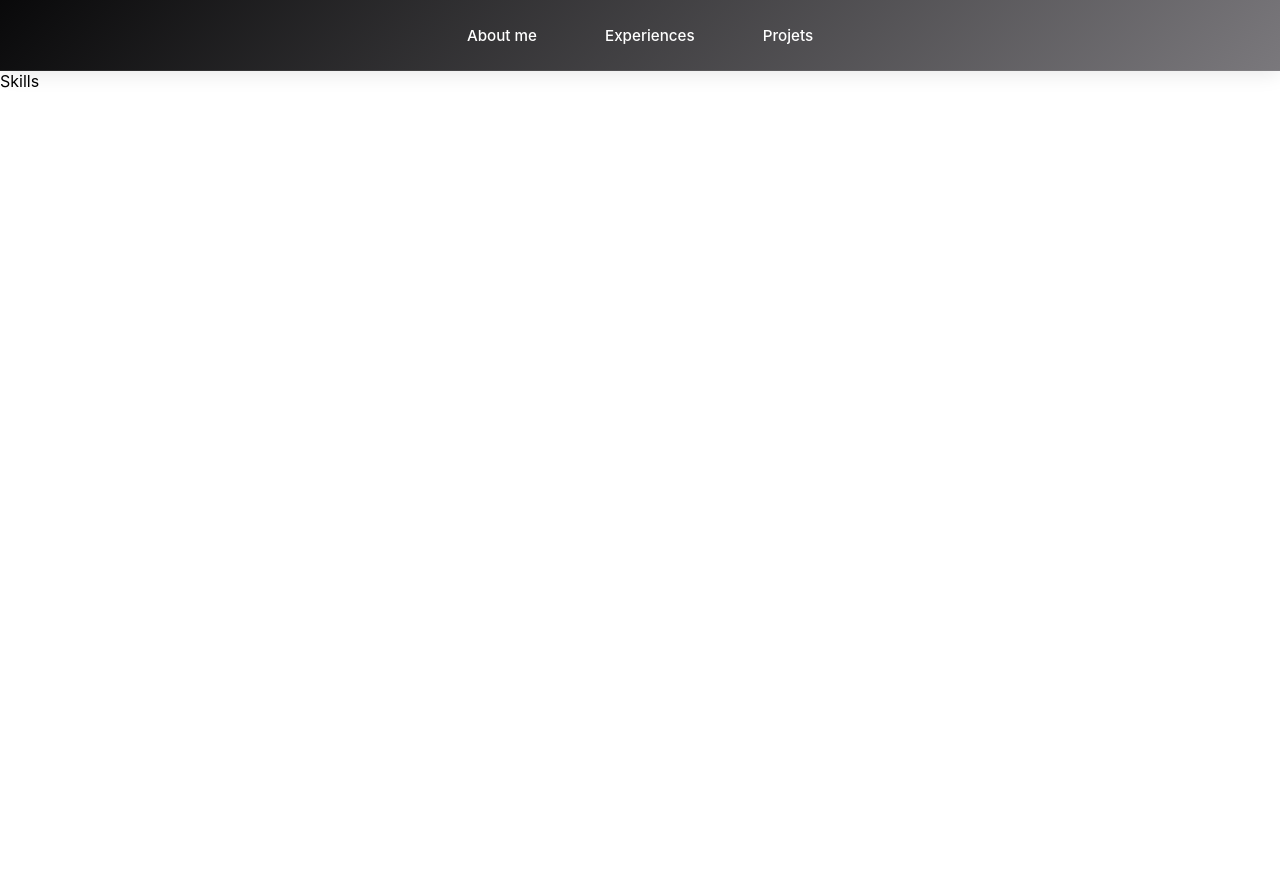
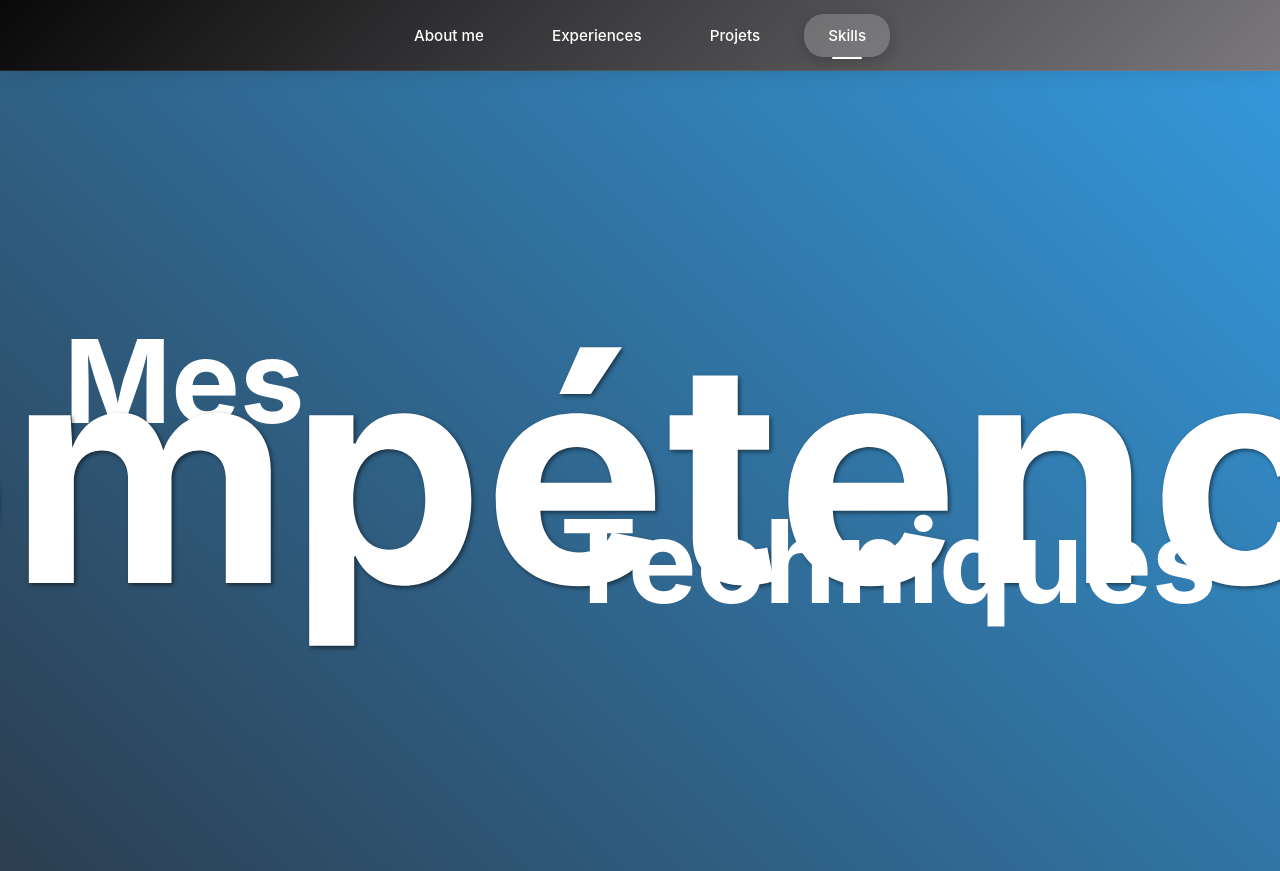
Before and after one commit to Nchappui/portfolio, a React (Create React App) app: page /skills in a window 1280 px wide. Built offline with nearby package versions, Linux system fonts and the light colour scheme.

Commit message:
Add Skills page with scroll effects and styling

```diff
--- a/src/components/Navigation.js
+++ b/src/components/Navigation.js
@@ -19,6 +19,7 @@ const Navigation = () => {
     { key: "about", label: "About me", path: "/about" },
     { key: "experiences", label: "Experiences", path: "/experiences" },
     { key: "projects", label: "Projets", path: "/projects" },
+    { key: "skills", label: "Skills", path: "/skills" },
   ];
 
   return (
--- a/src/pages/Skills.css
+++ b/src/pages/Skills.css
@@ -0,0 +1,54 @@
+.skills-container {
+  min-height: 100vh;
+  background: linear-gradient(45deg, #2c3e50, #3498db);
+  position: relative;
+  overflow-x: hidden;
+  display: flex;
+  align-items: center;
+  justify-content: center;
+  padding: 2rem;
+}
+
+.skills-left {
+  position: absolute;
+  left: 5%;
+  top: 30%;
+  font-size: 6vw;
+  color: #ffffff;
+  font-weight: bold;
+  transition: transform 0.1s ease-out;
+  will-change: transform;
+}
+
+.skills-center {
+  font-size: 12vw;
+  color: #ffffff;
+  font-weight: 900;
+  text-align: center;
+  transition: transform 0.1s ease-out;
+  will-change: transform;
+  text-shadow: 2px 2px 4px rgba(0, 0, 0, 0.5);
+}
+
+.skills-right {
+  position: absolute;
+  right: 5%;
+  bottom: 30%;
+  font-size: 6vw;
+  color: #ffffff;
+  font-weight: bold;
+  transition: transform 0.1s ease-out;
+  will-change: transform;
+}
+
+/* Responsive design */
+@media (max-width: 768px) {
+  .skills-left,
+  .skills-right {
+    font-size: 8vw;
+  }
+
+  .skills-center {
+    font-size: 15vw;
+  }
+}
--- a/src/pages/Skills.js
+++ b/src/pages/Skills.js
@@ -1,9 +1,47 @@
-import React from 'react'
+import React, { useEffect, useState } from 'react';
+import './Skills.css';
 
 function Skills() {
+  const [scrollY, setScrollY] = useState(0);
+
+  useEffect(() => {
+    const handleScroll = () => {
+      setScrollY(window.scrollY);
+    };
+
+    window.addEventListener('scroll', handleScroll);
+    return () => window.removeEventListener('scroll', handleScroll);
+  }, []);
+
+  // Effet plus avancé avec différentes vitesses et directions
+  const leftElementTransform = `translateX(-${scrollY * 1}px)`;
+  const rightElementTransform = `translateX(${scrollY * 1.4}px)`;
+  const centerElementTransform = `translateY(-${scrollY * 1.1}px)`;
+
   return (
-    <div>Skills</div>
-  )
+    <div className="skills-container">
+      <div
+        className="skills-left"
+        style={{ transform: leftElementTransform }}
+      >
+        <h2>Mes</h2>
+      </div>
+
+      <div
+        className="skills-center"
+        style={{ transform: centerElementTransform }}
+      >
+        <h1>Compétences</h1>
+      </div>
+
+      <div
+        className="skills-right"
+        style={{ transform: rightElementTransform }}
+      >
+        <h2>Techniques</h2>
+      </div>
+    </div>
+  );
 }
 
 export default Skills
```
